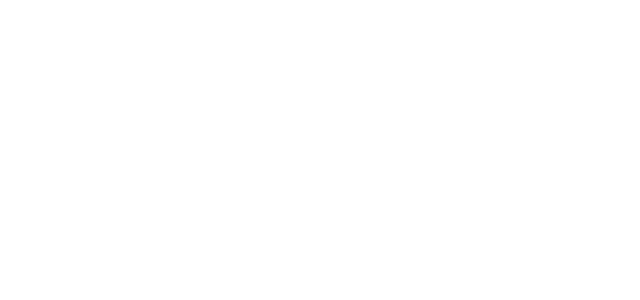
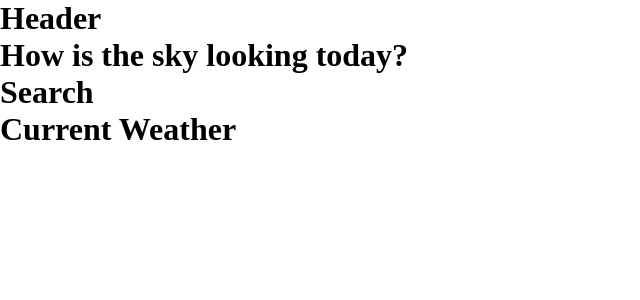
Before and after one commit to skarolinax/weather_platform, a React (Vite) app: page / in a window 1280 px wide. Shown: the top 300 px of the page, without its empty margins (0-640 px from the left). Built offline with nearby package versions, Linux system fonts and the light colour scheme.

Commit message:
Set up and initialization of the weather app

```diff
--- a/index.html
+++ b/index.html
@@ -2,9 +2,12 @@
 <html lang="en">
   <head>
     <meta charset="UTF-8" />
-    <link rel="icon" type="image/svg+xml" href="/vite.svg" />
     <meta name="viewport" content="width=device-width, initial-scale=1.0" />
-    <title>weather_app</title>
+    <title>Weatheroo App</title>
+
+    <meta name="description" content="Weather app just got a lot more cooler. Everything you
+    need to know about the weather conditions in one place." />
+    <meta name="keywords" content="weather, forecast, air quality, API, project" />
   </head>
   <body>
     <div id="root"></div>
--- a/package.json
+++ b/package.json
@@ -11,7 +11,8 @@
   },
   "dependencies": {
     "react": "^19.2.0",
-    "react-dom": "^19.2.0"
+    "react-dom": "^19.2.0",
+    "sass": "^1.97.3"
   },
   "devDependencies": {
     "@eslint/js": "^9.39.1",
--- a/src/App.jsx
+++ b/src/App.jsx
@@ -1,11 +1,18 @@
 import { useState } from 'react'
-import './App.css'
+import './styles/main.scss'
+import Header from './components/Header'
+import SearchBar from './components/SearchBar'
+import CurrentWeather from './components/CurentWeather'
 
 function App() {
 
   return (
     <>
+      <Header />
+      <h1>How is the sky looking today?</h1>
+      <SearchBar />
 
+      <CurrentWeather />
 
     </>
   )
--- /dev/null
+++ b/src/components/CurentWeather.jsx
@@ -0,0 +1,15 @@
+import { useState } from 'react'
+import '../styles/main.scss'
+
+function CurrentWeather() {
+
+  return (
+    <>
+
+      <h1>Current Weather</h1>
+
+    </>
+  )
+}
+
+export default CurrentWeather
--- /dev/null
+++ b/src/components/Header.jsx
@@ -0,0 +1,15 @@
+import { useState } from 'react'
+import '../styles/main.scss'
+
+function Header() {
+
+  return (
+    <>
+
+      <h1>Header</h1>
+
+    </>
+  )
+}
+
+export default Header
--- /dev/null
+++ b/src/components/SearchBar.jsx
@@ -0,0 +1,15 @@
+import { useState } from 'react'
+import '../styles/main.scss'
+
+function SearchBar() {
+
+  return (
+    <>
+
+      <h1>Search</h1>
+
+    </>
+  )
+}
+
+export default SearchBar
--- a/src/main.jsx
+++ b/src/main.jsx
@@ -1,6 +1,5 @@
 import { StrictMode } from 'react'
 import { createRoot } from 'react-dom/client'
-import './index.css'
 import App from './App.jsx'
 
 createRoot(document.getElementById('root')).render(
--- /dev/null
+++ b/src/styles/main.css
@@ -0,0 +1,5 @@
+* {
+  margin: 0;
+  padding: 0;
+  box-sizing: border-box;
+}/*# sourceMappingURL=main.css.map */
--- /dev/null
+++ b/src/styles/main.scss
@@ -0,0 +1,5 @@
+* {
+    margin: 0;
+    padding: 0;
+    box-sizing: border-box;
+}
```
Also changed, not shown: src/App.css (deleted), src/index.css (deleted), 2 other files (tests, documents, lock files or other folders).
